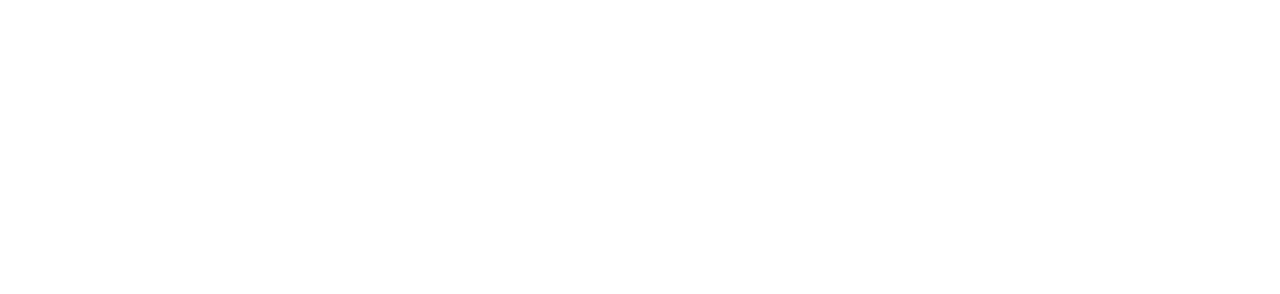
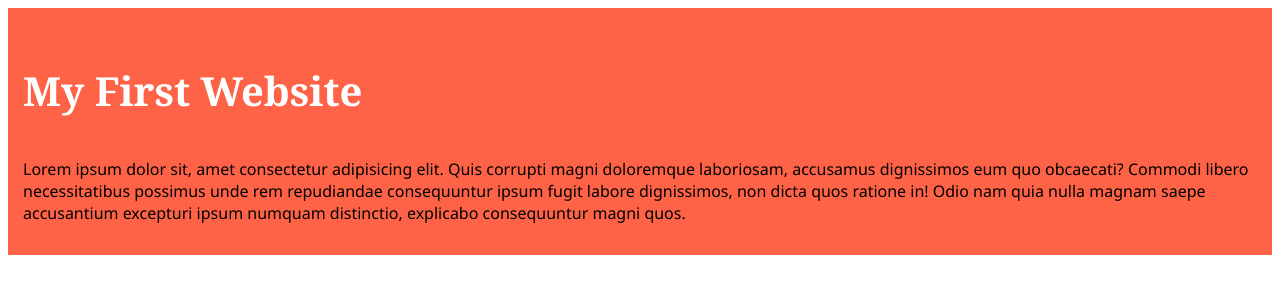
Before and after one commit to siam-hossen-007/my-simple-website, a plain HTML site: page index.html in a window 1280 px wide. Drawn offline with Linux system fonts and the light colour scheme.

Commit message:
css file added

```diff
--- a/index.html
+++ b/index.html
@@ -4,8 +4,12 @@
     <meta charset="UTF-8">
     <meta name="viewport" content="width=device-width, initial-scale=1.0">
     <title>My Simple Website</title>
+    <link rel="stylesheet" href="styles/blog.css">
 </head>
 <body>
-
+    <div>
+        <h3>My First Website</h3>
+        <p>Lorem ipsum dolor sit, amet consectetur adipisicing elit. Quis corrupti magni doloremque laboriosam, accusamus dignissimos eum quo obcaecati? Commodi libero necessitatibus possimus unde rem repudiandae consequuntur ipsum fugit labore dignissimos, non dicta quos ratione in! Odio nam quia nulla magnam saepe accusantium excepturi ipsum numquam distinctio, explicabo consequuntur magni quos.</p>
+    </div>
 </body>
 </html>
--- /dev/null
+++ b/styles/blog.css
@@ -0,0 +1,10 @@
+div{
+    background-color: tomato;
+    padding: 15px;
+    font-family: 'Segoe UI', Tahoma, Geneva, Verdana, sans-serif;
+}
+h3{
+    color: rgb(254, 255, 255);
+    font-family: Cambria, Cochin, Georgia, Times, 'Times New Roman', serif;
+    font-size: 40px;
+}
```
